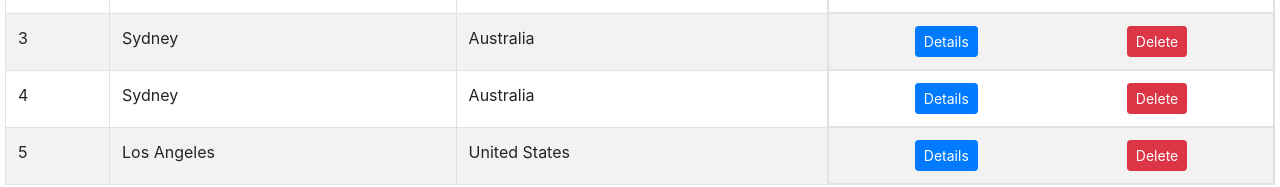
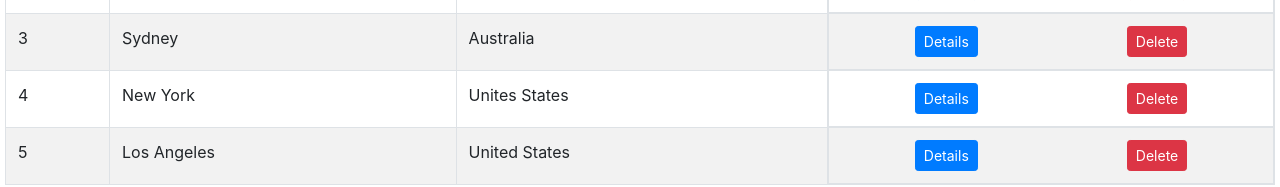
Before and after one commit to tszewcow/react-playground, a React (Create React App) app: page /cities in a window 1280 px wide. Shown: the part 213-400 px from the top of the page. Built offline with nearby package versions, Linux system fonts and the light colour scheme.

Commit message:
delete city initially implemented / test data adjusted

```diff
--- a/src/components/cities-table/cities-table.js
+++ b/src/components/cities-table/cities-table.js
@@ -22,7 +22,7 @@ export const CitiesTable = ({ cities, onDetailsClick, onDeleteClick }) => (
                     <td>{city.country}</td>
                     <td className={styles.actions}>
                         <Button variant="primary" size="sm" onClick={onDetailsClick} city={city.id}>Details</Button>
-                        <Button variant="danger" size="sm" onClick={onDeleteClick}>Delete</Button>
+                        <Button variant="danger" size="sm" onClick={onDeleteClick} city={city.id}>Delete</Button>
                     </td>
                 </tr>
             ))}
--- a/src/components/cities/cities.js
+++ b/src/components/cities/cities.js
@@ -27,7 +27,10 @@ export class Cities extends Component {
 
     onDeleteClick = (event) => {
         const cityId = event.target.getAttribute('city');
-        console.log(this.state.cities.find(city => city.id === cityId));
+        const index = this.state.cities.findIndex(city => city.id === cityId);
+        this.setState(prev => ({
+            cities: prev.cities.slice(0, index).concat(prev.cities.slice(index + 1))
+        }))
     }
 
     render() {
--- a/src/data/cities.json
+++ b/src/data/cities.json
@@ -16,8 +16,8 @@
     },
     {
         "id": "4",
-        "name": "Sydney",
-        "country": "Australia"
+        "name": "New York",
+        "country": "Unites States"
     },
     {
         "id": "5",
```
